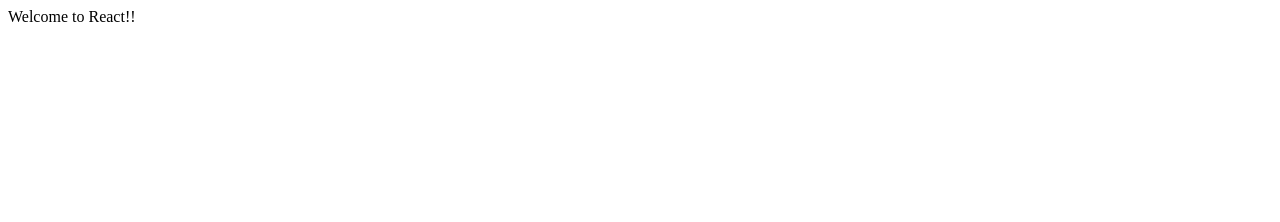
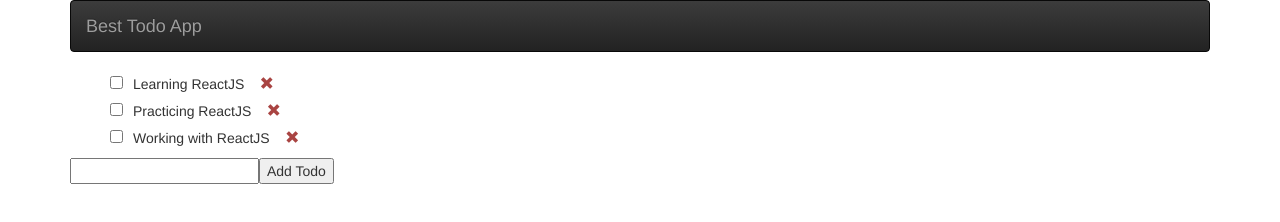
Before and after one commit to MahendraSv/ReactWithJest, a React app: page / in a window 1280 px wide. Built offline with nearby package versions, Linux system fonts and the light colour scheme.

Commit message:
todo code

```diff
--- a/public/index.html
+++ b/public/index.html
@@ -1,10 +1,36 @@
 <!DOCTYPE html>
 <html>
+
 <head>
     <title>React Testing with Jest</title>
+    <script src="https://code.jquery.com/jquery-3.2.1.min.js" integrity="sha256-hwg4gsxgFZhOsEEamdOYGBf13FyQuiTwlAQgxVSNgt4="
+        crossorigin="anonymous"></script>
+    <link rel="stylesheet" href="https://maxcdn.bootstrapcdn.com/bootstrap/3.3.7/css/bootstrap.min.css" integrity="sha384-BVYiiSIFeK1dGmJRAkycuHAHRg32OmUcww7on3RYdg4Va+PmSTsz/K68vbdEjh4u"
+        crossorigin="anonymous">
+    <link rel="stylesheet" href="https://maxcdn.bootstrapcdn.com/bootstrap/3.3.7/css/bootstrap-theme.min.css" integrity="sha384-rHyoN1iRsVXV4nD0JutlnGaslCJuC7uwjduW9SVrLvRYooPp2bWYgmgJQIXwl/Sp"
+        crossorigin="anonymous">
+    <script src="https://maxcdn.bootstrapcdn.com/bootstrap/3.3.7/js/bootstrap.min.js" integrity="sha384-Tc5IQib027qvyjSMfHjOMaLkfuWVxZxUPnCJA7l2mCWNIpG9mGCD8wGNIcPD7Txa"
+        crossorigin="anonymous"></script>
 </head>
-    <body>
+
+<body class="container">
+    <nav class="navbar navbar-inverse">
+        <div class="container-fluid">
+            <div class="navbar-header">
+                <a class="navbar-brand" href="#">
+                    Best Todo App
+                </a>
+            </div>
+        </div>
+    </nav>
     <div id="app"></div>
     <script src="bundle.js"></script>
 </body>
+
+<style>
+    ul {
+        list-style-type: none;
+    }
+</style>
+
 </html>
--- /dev/null
+++ b/src/add-todo.js
@@ -0,0 +1,30 @@
+import React from 'react';
+
+export default class AddTodo extends React.Component {
+    state = { formInput: '' };
+
+    inputChange = (e) => {
+        this.setState({ formInput: e.target.value });
+    }
+
+    addTodo = (e) => {
+        e.preventDefault();
+        const newTodoName = this.state.formInput;
+
+        if(newTodoName) {
+            this.props.onNewTodo({ name: newTodoName });
+            this.setState({ formInput: '' });
+        }
+    }
+
+    render() {
+        return (
+            <div>
+                <input type="text" onChange={this.inputChange} />
+                <button onClick={this.addTodo}>
+                    Add Todo
+                </button>
+            </div>
+        );
+    }
+}
--- a/src/index.js
+++ b/src/index.js
@@ -1,6 +1,9 @@
 import React from 'react';
 import { render } from 'react-dom';
 
+import Todos from './todos';
+
 render(
-    <div>Welcome to React!!</div>, document.getElementById('app')
+    <Todos />,
+    document.getElementById('app')
 );
--- /dev/null
+++ b/src/todo-functions.js
@@ -0,0 +1,29 @@
+import shortid from 'shortid';
+
+export function toggleDone(state, id) {
+    const todos = state.todos.map((todo) => {
+        if(todo.id === id) {
+            todo.done = !todo.done;
+        }
+        return todo;
+    });
+
+    return { todos };
+}
+
+export function addTodo(state, todo) {
+    const newTodo = Object.assign({}, todo, {
+        id: shortid.generate(),
+        done: false
+    });
+
+    return {
+        todos: state.todos.concat([newTodo])
+    };
+}
+
+export function deleteTodo(state, id) {
+    return {
+        todos: state.todos.filter((todo) => todo.id !== id)
+    };
+}
--- /dev/null
+++ b/src/todo.js
@@ -0,0 +1,22 @@
+import React from 'react';
+
+export default class Todo extends React.Component {
+    toggleDone = () => {
+        this.props.doneChange(this.props.todo.id);
+    }
+
+    deleteTodo = (e) => {
+        e.preventDefault();
+        this.props.deleteTodo(this.props.todo.id);
+    }
+
+    render() {
+        return (
+            <div style={{marginBottom:'5px'}}>
+                <input type="checkbox" style={{marginRight:'10px'}} onClick={this.toggleDone} />
+                {this.props.todo.name} &nbsp; &nbsp;
+                <span className="glyphicon glyphicon-remove text-danger" onClick={this.deleteTodo}></span>
+            </div>
+        );
+    }
+}
--- /dev/null
+++ b/src/todos.js
@@ -0,0 +1,49 @@
+import React from 'react';
+import shortid from 'shortid';
+
+import Todo from './todo';
+import { addTodo, deleteTodo, toggleDone } from './todo-functions';
+import AddTodo from './add-todo';
+
+export default class Todos extends React.Component {
+    state = {
+        todos: [
+            {id: shortid.generate(), name: 'Learning ReactJS', done: false},
+            {id: shortid.generate(), name: 'Practicing ReactJS', done: false},
+            {id: shortid.generate(), name: 'Working with ReactJS', done: false},
+        ]
+    };
+
+    toggleDone = (id) => {
+        this.setState(toggleDone(this.state, id));
+    }
+
+    deleteTodo = (id) => {
+        this.setState(deleteTodo(this.state, id));
+    }
+
+    addTodo = (todo) => {
+        this.setState(addTodo(this.state, todo));
+    }
+
+    renderTodos() {
+        return this.state.todos.map((todo) => {
+            return (
+                <li key={todo.id}>
+                    <Todo todo={todo} doneChange={this.toggleDone} deleteTodo={this.deleteTodo}/>
+                </li>
+            );
+        });
+    }
+
+    render() {
+        return (
+            <div>
+                <ul>
+                    {this.renderTodos()}
+                </ul>
+                <AddTodo onNewTodo={this.addTodo}></AddTodo>
+            </div>
+        );
+    }
+}
```
Lines whose indentation alone changed are shown as unchanged.
